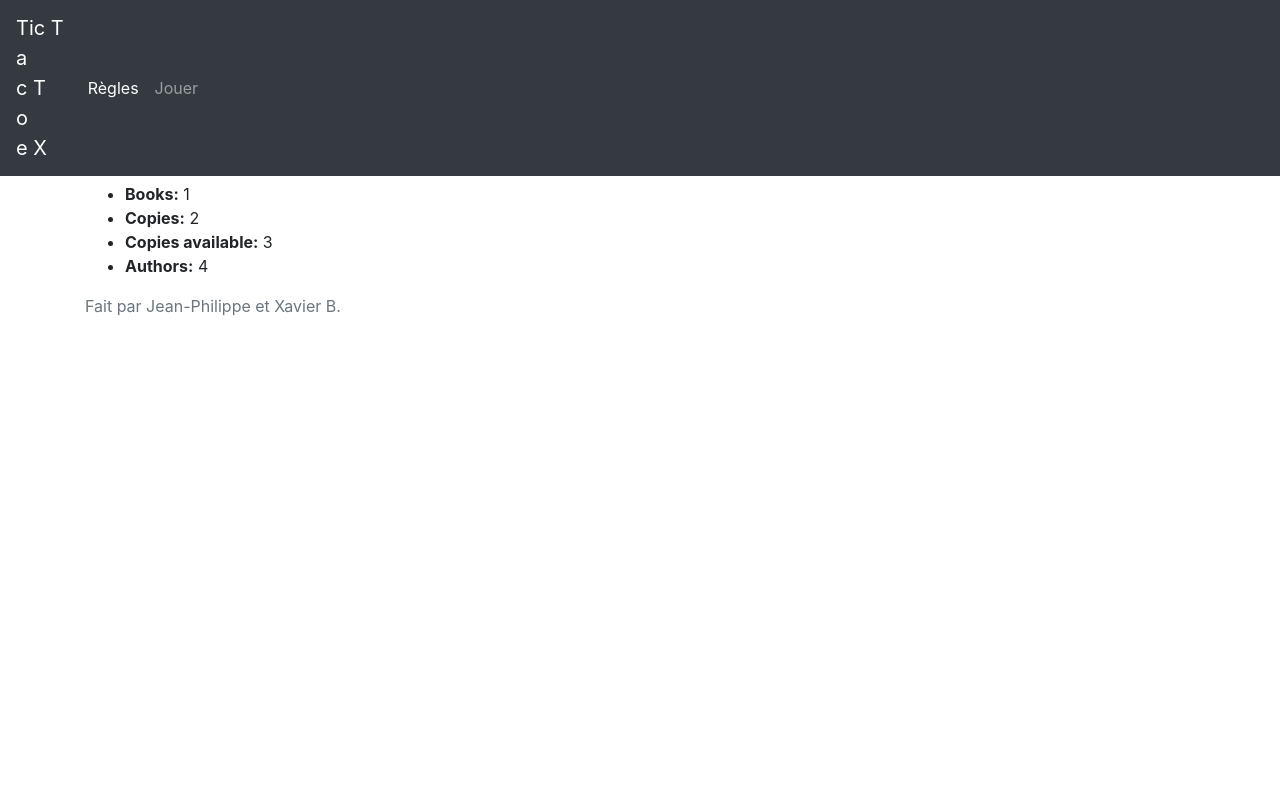
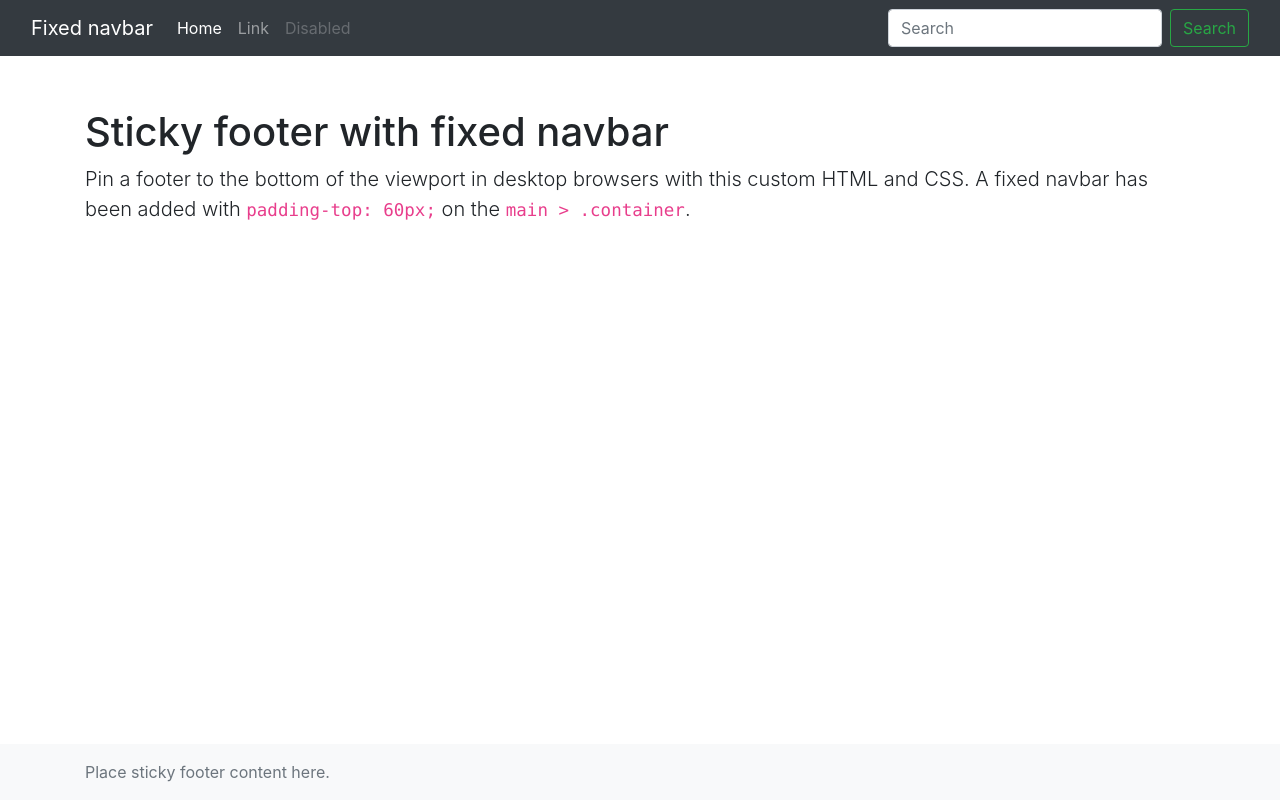
Before and after one commit to jpboudreault/tictactoe, a Django app: page /game/ in a window 1280 px wide. Run offline with Django 3.2, Linux system fonts and the light colour scheme; some libraries are stand-ins or nearby versions.

Commit message:
first version of the UI

```diff
--- a/game/static/css/styles.css
+++ b/game/static/css/styles.css
@@ -1,3 +1,9 @@
 main > .container {
   padding: 60px 15px 0;
 }
+.blue {
+    color: #66ccff
+}
+.red {
+    color: #ff6699
+}
--- a/game/templates/base_generic.html
+++ b/game/templates/base_generic.html
@@ -5,14 +5,16 @@
 <html lang="fr" class="h-100">
 <head>
     {% block title %}<title>Tic Tac X</title>{% endblock %}
-        <link rel="shortcut icon" href="{% static 'images/favicon.ico' %}" />
+    <link rel="shortcut icon" href="{% static 'images/favicon.ico' %}"/>
     <link rel="stylesheet" href="{% static 'css/styles.css' %}">
 </head>
 <body class="d-flex flex-column h-100">
 <header>
     <nav class="navbar navbar-expand-md navbar-dark fixed-top bg-dark">
-              <a class="navbar-brand" href="#">Tic T<div class="blue">a</div>c T<div class="red">o</div>e X</a>
-            <button class="navbar-toggler" type="button" data-toggle="collapse" data-target="#navbarCollapse" aria-controls="navbarCollapse" aria-expanded="false" aria-label="Toggle navigation">
+        <div class="container-fluid">
+            <a class="navbar-brand" href="#">Tic Tac T<span class="red">o</span>e <span class="blue">x</span></a>
+            <button class="navbar-toggler" type="button" data-toggle="collapse" data-target="#navbarCollapse"
+                    aria-controls="navbarCollapse" aria-expanded="false" aria-label="Toggle navigation">
                 <span class="navbar-toggler-icon"></span>
             </button>
             <div class="collapse navbar-collapse" id="navbarCollapse">
@@ -25,19 +27,20 @@
                     </li>
                 </ul>
             </div>
+        </div>
     </nav>
 </header>
 
-        <main role="main" class="container">
+<main role="main" class="flex-shrink-0">
+    <div class="container">
     {% bootstrap_messages %}
 
     {% block sidebar %}<!-- insert default navigation text for every page --> {% endblock %}
     {% block content %}<!-- to be replaced --> {% endblock %}
+    </div>
 </main>
 
-        <!-- https://getbootstrap.com/docs/4.0/examples/sticky-footer-navbar/ -->
-
-        <footer class="footer">
+<footer class="footer mt-auto py-3 bg-light">
     <div class="container">
         <span class="text-muted">Fait par Jean-Philippe et Xavier B. </span>
     </div>
--- a/game/templates/index.html
+++ b/game/templates/index.html
@@ -1,14 +1,63 @@
-{% extends "base_generic.html" %}
+<!DOCTYPE html>
+{% load static %}
+{% load bootstrap4 %}
 
-{% block content %}
-  <h1>Local Library Home</h1>
-  <p>Welcome to LocalLibrary, a website developed by <em>Mozilla Developer Network</em>!</p>
-  <h2>Dynamic content</h2>
-  <p>The library has the following record counts:</p>
-  <ul>
-    <li><strong>Books:</strong> {{ num_books }}</li>
-    <li><strong>Copies:</strong> {{ num_instances }}</li>
-    <li><strong>Copies available:</strong> {{ num_instances_available }}</li>
-    <li><strong>Authors:</strong> {{ num_authors }}</li>
-  </ul>
-{% endblock %}
+<html lang="fr" class="h-100">
+<head>
+    {% block title %}<title>Tic Tac X</title>{% endblock %}
+    <link rel="shortcut icon" href="{% static 'images/favicon.ico' %}"/>
+    <link rel="stylesheet" href="{% static 'css/styles.css' %}">
+</head>
+<body class="d-flex flex-column h-100">
+<header>
+    <!-- Fixed navbar -->
+    <nav class="navbar navbar-expand-md navbar-dark fixed-top bg-dark">
+        <div class="container-fluid">
+            <a class="navbar-brand" href="#">Fixed navbar</a>
+            <button class="navbar-toggler" type="button" data-toggle="collapse" data-target="#navbarCollapse"
+                    aria-controls="navbarCollapse" aria-expanded="false" aria-label="Toggle navigation">
+                <span class="navbar-toggler-icon"></span>
+            </button>
+            <div class="collapse navbar-collapse" id="navbarCollapse">
+                <ul class="navbar-nav mr-auto">
+                    <li class="nav-item active">
+                        <a class="nav-link" href="#">Home <span class="sr-only">(current)</span></a>
+                    </li>
+                    <li class="nav-item">
+                        <a class="nav-link" href="#">Link</a>
+                    </li>
+                    <li class="nav-item">
+                        <a class="nav-link disabled" href="#" tabindex="-1" aria-disabled="true">Disabled</a>
+                    </li>
+                </ul>
+                <form class="form-inline mt-2 mt-md-0">
+                    <input class="form-control mr-sm-2" type="text" placeholder="Search" aria-label="Search">
+                    <button class="btn btn-outline-success my-2 my-sm-0" type="submit">Search</button>
+                </form>
+            </div>
+        </div>
+    </nav>
+</header>
+
+<!-- Begin page content -->
+<main role="main" class="flex-shrink-0">
+    <div class="container">
+        <h1 class="mt-5">Sticky footer with fixed navbar</h1>
+        <p class="lead">Pin a footer to the bottom of the viewport in desktop browsers with this custom HTML and CSS. A
+            fixed navbar has been added with <code class="small">padding-top: 60px;</code> on the <code class="small">main
+                &gt; .container</code>.</p>
+    </div>
+</main>
+
+<footer class="footer mt-auto py-3 bg-light">
+    <div class="container">
+        <span class="text-muted">Place sticky footer content here.</span>
+    </div>
+</footer>
+
+{# Load CSS and JavaScript #}
+{% bootstrap_css %}
+{% bootstrap_javascript jquery='full' %}
+
+</body>
+</html>
--- a/game/templates/rules.html
+++ b/game/templates/rules.html
@@ -1,7 +1,7 @@
 {% extends "base_generic.html" %}
 
 {% block content %}
-  <h1>Les règles</h1>
-  <p>Deux joueurs s'affrontent. Ils doivent remplir chacun à leur tour une case de la grille avec le symbole qui leur est attribué : O ou X. Le gagnant est celui qui arrive à aligner trois symboles identiques, horizontalement, verticalement ou en diagonale. Il est coutume de laisser le joueur jouant X effectuer le premier coup de la partie.</p>
-  <p>Dans la variante Tic Tac X, le joueur controlé par l'ordinateur peut jouer deux coups de suite une partie sur trois.</p>
+  <h1>Les r&egrave;gles</h1>
+  <p>Deux joueurs s'affrontent. Ils doivent remplir chacun &agrave; leur tour une case de la grille avec le symbole qui leur est attribu&eacute; : O ou X. Le gagnant est celui qui arrive &agrave; aligner trois symboles identiques, horizontalement, verticalement ou en diagonale. Il est coutume de laisser le joueur jouant X effectuer le premier coup de la partie.</p>
+  <p>Dans la variante Tic Tac Toe X, le joueur control&eacute; par l'ordinateur peut jouer deux coups de suite une partie sur trois.</p>
 {% endblock %}
```
Lines whose indentation alone changed are shown as unchanged.
